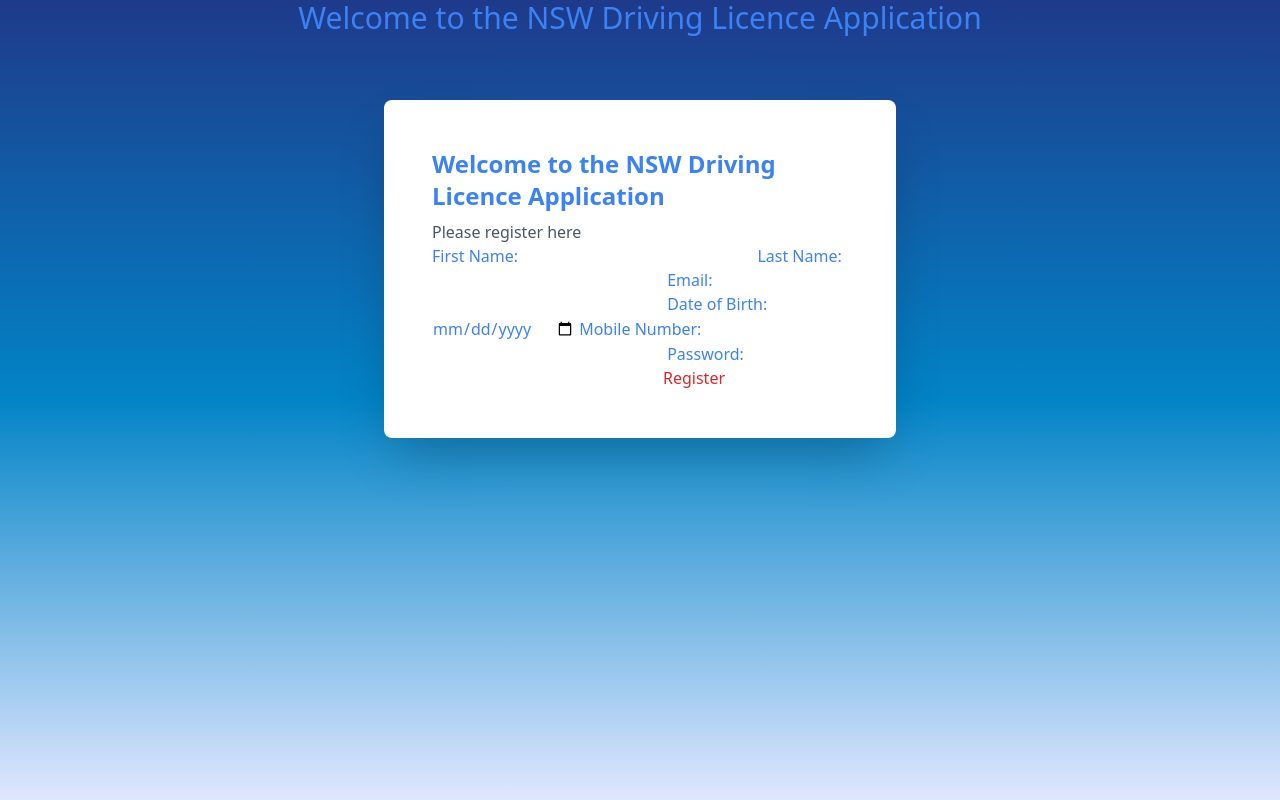
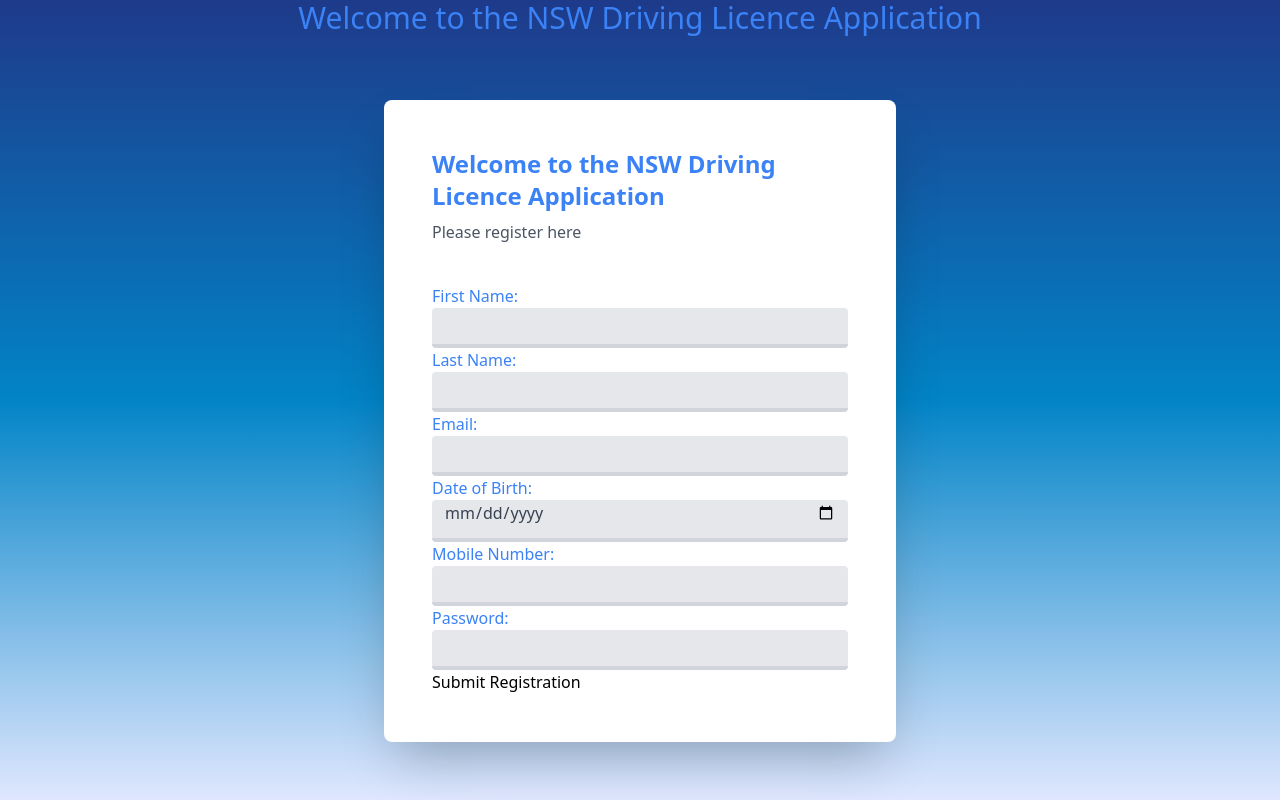
Before and after one commit to KevinViereck/snswlicenceapp, a React (Create React App) app: page /register in a window 1280 px wide. Built offline with nearby package versions, Linux system fonts and the light colour scheme.

Commit message:
downloaded pics

```diff
--- a/src/App.css
+++ b/src/App.css
@@ -3,11 +3,13 @@
 }
 
 .register-box {
-  @apply rounded;
+  @apply bg-gray-200 rounded w-full
+   text-gray-700 focus:outline-none border-b-4 border-gray-300
+    focus:border-red-400 transition duration-500 px-3 pb-3;
 }
 
 .register-button {
-  @apply text-red-600;
+  @apply text-black;
 }
 
 .App {
--- a/src/registration/Register.jsx
+++ b/src/registration/Register.jsx
@@ -37,10 +37,11 @@
         <>
 
            <div className="register-main">
-
+           <section>
            <h3 class="font-bold text-2xl">Welcome to the NSW Driving Licence Application</h3>
            <p class="text-gray-600 pt-2">Please register here</p>
-
+           </section>
+           <section class="mt-10">
                 <label> First Name: </label>
                 <input class="register-box" type="text" value={firstName} onChange={(e) => setFirstName(e.target.value)} />
 
@@ -58,8 +59,8 @@
 
                 <label> Password: </label>
                 <input class="register-box" type="password" value={password} onChange={(e) => setPassword(e.target.value)} />
-
-                <button className="register-button" onClick={getData}> Register </button>
+                </section>
+                <button className="register-button" onClick={getData}> Submit Registration </button>
             </div>
 
 
```
Also changed, not shown: src/img/logo-TfNSW.png (added).
